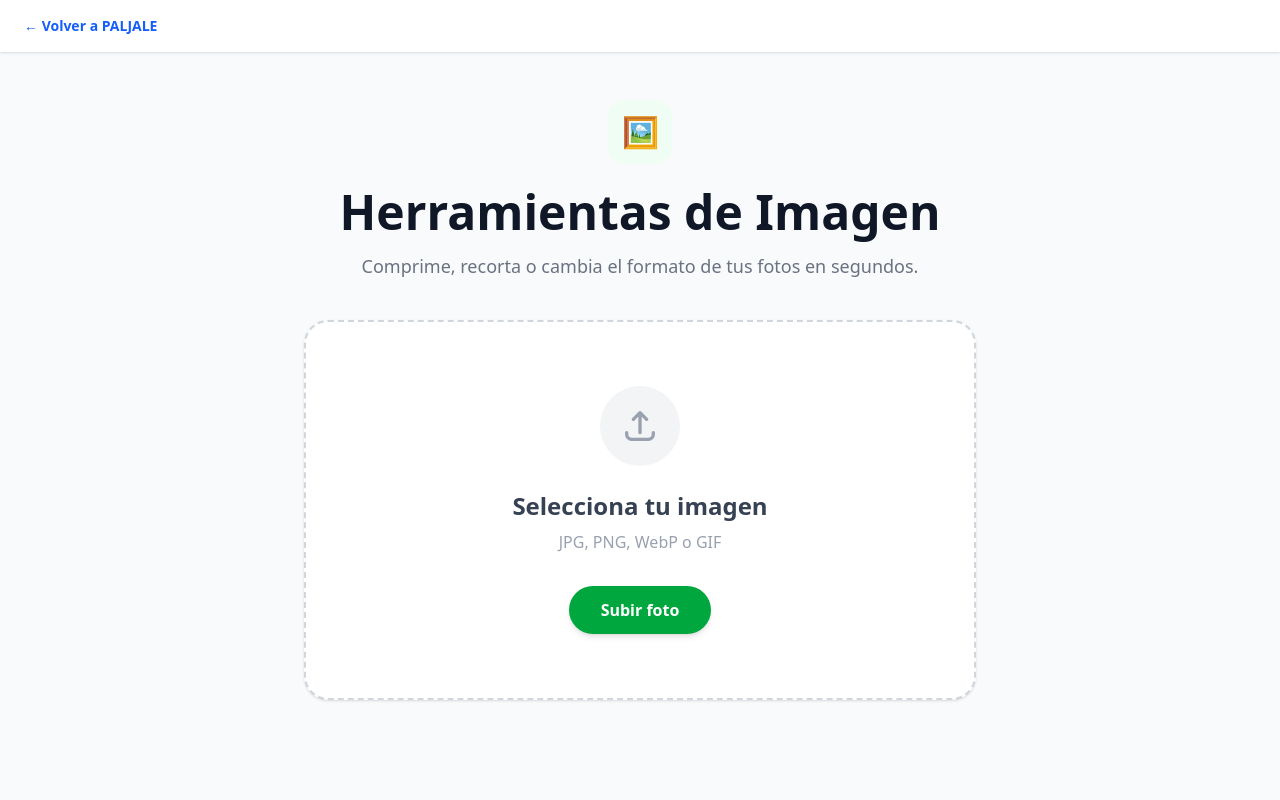
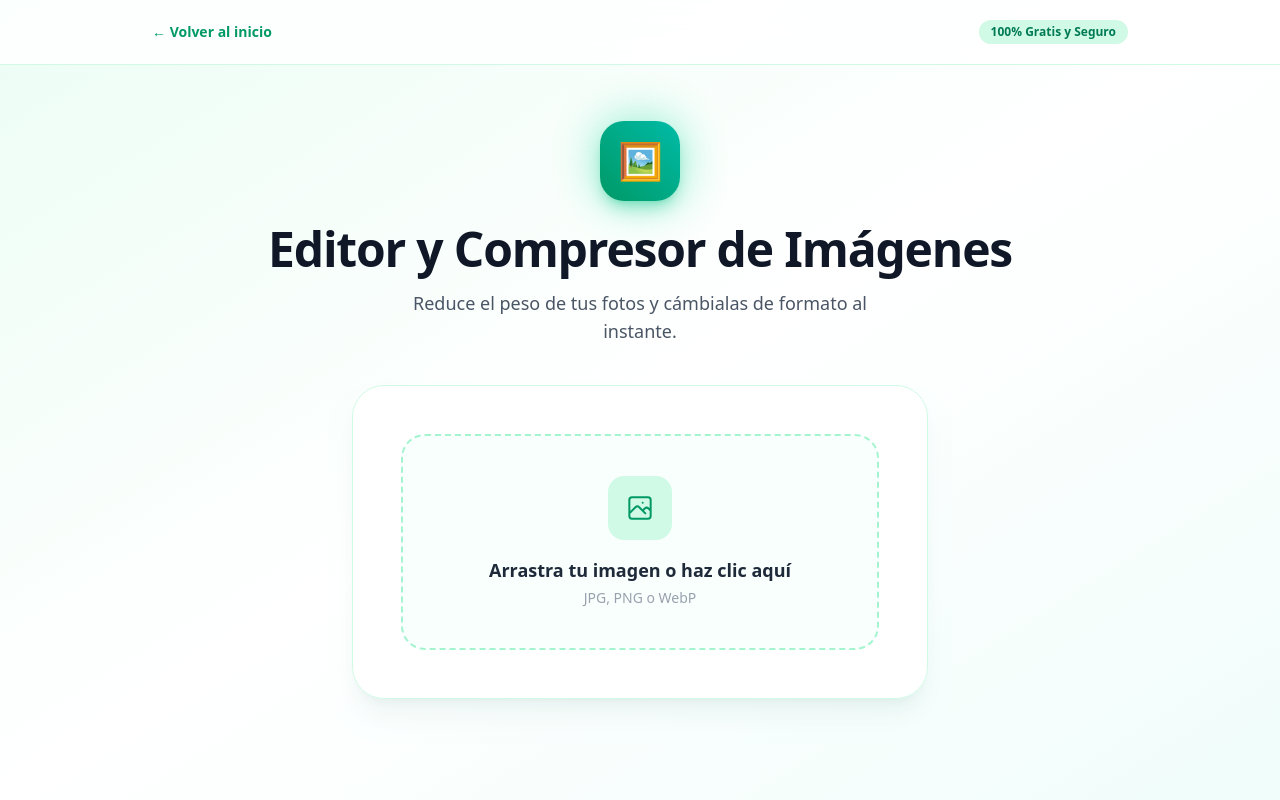
Before and after one commit to EitronZax77/paljale, a Next.js app: page /imagenes in a window 1280 px wide. Built offline with nearby package versions, Linux system fonts and the light colour scheme.

Commit message:
Solucionado el arrastre de archivos y compresión real en imágenes

```diff
--- a/app/imagenes/page.tsx
+++ b/app/imagenes/page.tsx
@@ -1,39 +1,187 @@
+"use client";
+
+import { useState } from "react";
+import imageCompression from "browser-image-compression";
+
 export default function ImagenesPage() {
+  const [archivoOriginal, setArchivoOriginal] = useState<File | null>(null);
+  const [imagenUrl, setImagenUrl] = useState<string | null>(null);
+  const [imagenOptimizadaUrl, setImagenOptimizadaUrl] = useState<string | null>(null);
+  const [tamanoOriginal, setTamanoOriginal] = useState<string>("");
+  const [tamanoNuevo, setTamanoNuevo] = useState<string>("");
+  const [formatoDestino, setFormatoDestino] = useState<string>("image/jpeg");
+  const [procesando, setProcesando] = useState(false);
+  const [arrastrando, setArrastrando] = useState(false);
+
+  const procesarArchivo = (file: File) => {
+    if (file && file.type.startsWith("image/")) {
+      setArchivoOriginal(file);
+      setImagenUrl(URL.createObjectURL(file));
+      setTamanoOriginal((file.size / 1024 / 1024).toFixed(2) + " MB");
+      setImagenOptimizadaUrl(null);
+    } else {
+      alert("Por favor, selecciona un archivo de imagen válido.");
+    }
+  };
+
+  const manejarSubida = (e: React.ChangeEvent<HTMLInputElement>) => {
+    const file = e.target.files?.[0];
+    if (file) procesarArchivo(file);
+  };
+
+  // Eventos para arrastrar y soltar de forma correcta
+  const manejarDragOver = (e: React.DragEvent) => {
+    e.preventDefault();
+    setArrastrando(true);
+  };
+
+  const manejarDragLeave = () => {
+    setArrastrando(false);
+  };
+
+  const manejarDrop = (e: React.DragEvent) => {
+    e.preventDefault();
+    setArrastrando(false);
+    const file = e.dataTransfer.files?.[0];
+    if (file) procesarArchivo(file);
+  };
+
+  const comprimirYConvertirImagen = async () => {
+    if (!archivoOriginal) return;
+
+    setProcesando(true);
+
+    try {
+      const options = {
+        maxSizeMB: 1,
+        maxWidthOrHeight: 1920,
+        useWebWorker: true,
+        fileType: formatoDestino,
+      };
+
+      const compressedFile = await imageCompression(archivoOriginal, options);
+
+      setImagenOptimizadaUrl(URL.createObjectURL(compressedFile));
+      setTamanoNuevo((compressedFile.size / 1024 / 1024).toFixed(2) + " MB");
+    } catch (error) {
+      console.error("Error al procesar la imagen:", error);
+      alert("Hubo un error al procesar la imagen.");
+    } finally {
+      setProcesando(false);
+    }
+  };
+
   return (
-    <div className="min-h-screen bg-gray-50 text-gray-800 font-sans">
-      <header className="bg-white shadow-sm py-4 px-6">
-        <a href="/" className="text-sm font-bold text-blue-600 hover:text-blue-800 transition flex items-center gap-2">
-          ← Volver a PALJALE
-        </a>
+    <div className="min-h-screen bg-gradient-to-br from-emerald-50 via-white to-teal-50 text-gray-900 font-sans selection:bg-emerald-600 selection:text-white">
+
+      {/* Barra superior */}
+      <header className="sticky top-0 z-50 bg-white/80 backdrop-blur-md border-b border-emerald-100">
+        <div className="max-w-5xl mx-auto px-6 h-16 flex items-center justify-between">
+          <a href="/" className="text-sm font-bold text-emerald-600 hover:text-emerald-800 transition flex items-center gap-2">
+            ← Volver al inicio
+          </a>
+          <span className="text-xs font-semibold px-3 py-1 rounded-full bg-emerald-100 text-emerald-700">
+            100% Gratis y Seguro
+          </span>
+        </div>
       </header>
 
-      <main className="max-w-4xl mx-auto px-6 py-12 flex flex-col items-center">
-        <div className="bg-green-50 w-16 h-16 rounded-2xl flex items-center justify-center text-green-500 text-3xl mb-6">
-          🖼️
+      <main className="max-w-4xl mx-auto px-6 py-14 flex flex-col items-center">
+
+        {/* Icono colorido con brillo */}
+        <div className="relative mb-6">
+          <div className="absolute inset-0 bg-emerald-400 rounded-3xl blur-xl opacity-40 animate-pulse"></div>
+          <div className="relative w-20 h-20 rounded-3xl bg-gradient-to-tr from-emerald-600 to-teal-500 text-white flex items-center justify-center text-4xl shadow-lg shadow-emerald-500/30">
+            🖼️
+          </div>
         </div>
 
-        <h1 className="text-3xl md:text-5xl font-extrabold text-gray-900 mb-4 text-center">
-          Herramientas de Imagen
+        <h1 className="text-4xl md:text-5xl font-extrabold tracking-tight text-gray-900 mb-4 text-center">
+          Editor y Compresor de Imágenes
         </h1>
-        <p className="text-gray-500 mb-10 text-center text-lg">
-          Comprime, recorta o cambia el formato de tus fotos en segundos.
+        <p className="text-gray-600 mb-10 text-center text-lg max-w-lg">
+          Reduce el peso de tus fotos y cámbialas de formato al instante.
         </p>
 
-        <div className="w-full max-w-2xl bg-white border-2 border-dashed border-gray-300 rounded-3xl p-10 md:p-16 flex flex-col items-center justify-center hover:border-green-500 hover:bg-green-50 transition-colors cursor-pointer group shadow-sm">
-          <div className="bg-gray-100 group-hover:bg-green-100 text-gray-400 group-hover:text-green-600 p-5 rounded-full mb-6 transition-colors">
-            <svg className="w-10 h-10" fill="none" stroke="currentColor" viewBox="0 0 24 24" xmlns="http://www.w3.org/2000/svg">
-              <path strokeLinecap="round" strokeLinejoin="round" strokeWidth={2} d="M4 16v1a3 3 0 003 3h10a3 3 0 003-3v-1m-4-8l-4-4m0 0L8 8m4-4v12" />
-            </svg>
-          </div>
-          <h3 className="text-xl md:text-2xl font-bold text-gray-700 mb-2 text-center">
-            Selecciona tu imagen
-          </h3>
-          <p className="text-gray-400 text-sm md:text-base mb-8 text-center">
-            JPG, PNG, WebP o GIF
-          </p>
-          <button className="bg-green-600 text-white font-bold py-3 px-8 rounded-full hover:bg-green-700 transition shadow-md">
-            Subir foto
-          </button>
+        {/* Tarjeta interactiva */}
+        <div className="w-full max-w-xl bg-white/90 backdrop-blur-xl border border-emerald-100 rounded-[32px] p-8 md:p-12 shadow-xl shadow-emerald-900/5 flex flex-col items-center">
+
+          {!imagenUrl ? (
+            <label
+              onDragOver={manejarDragOver}
+              onDragLeave={manejarDragLeave}
+              onDrop={manejarDrop}
+              className={`w-full flex flex-col items-center justify-center border-2 border-dashed rounded-3xl p-10 cursor-pointer transition-all group ${
+                arrastrando ? 'border-emerald-600 bg-emerald-100/50 scale-[1.02]' : 'border-emerald-200 bg-emerald-50/30 hover:bg-emerald-50/60'
+              }`}
+            >
+              <div className="w-16 h-16 rounded-2xl bg-emerald-100 text-emerald-600 flex items-center justify-center mb-4 group-hover:scale-110 transition-transform">
+                <svg className="w-8 h-8" fill="none" stroke="currentColor" viewBox="0 0 24 24"><path strokeLinecap="round" strokeLinejoin="round" strokeWidth={1.5} d="M4 16l4.586-4.586a2 2 0 012.828 0L16 16m-2-2l1.586-1.586a2 2 0 012.828 0L20 14m-6-6h.01M6 20h12a2 2 0 002-2V6a2 2 0 00-2-2H6a2 2 0 00-2 2v12a2 2 0 002 2z" /></svg>
+              </div>
+              <span className="text-lg font-bold text-gray-800 mb-1">Arrastra tu imagen o haz clic aquí</span>
+              <span className="text-sm text-gray-400">JPG, PNG o WebP</span>
+              <input type="file" className="hidden" accept="image/*" onChange={manejarSubida} />
+            </label>
+          ) : (
+            <div className="w-full flex flex-col items-center">
+              <div className="relative mb-4 rounded-2xl overflow-hidden border border-emerald-100 shadow-md max-h-48 bg-gray-50 p-2">
+                <img src={imagenUrl} alt="Vista previa" className="max-h-40 object-contain rounded-xl" />
+              </div>
+
+              <div className="w-full bg-emerald-50/60 p-4 rounded-2xl mb-6 text-sm text-gray-700 flex justify-between items-center">
+                <span>Archivo: <strong className="text-gray-900">{archivoOriginal?.name}</strong></span>
+                <span className="bg-emerald-200/60 px-2.5 py-1 rounded-lg font-semibold text-emerald-800">{tamanoOriginal}</span>
+              </div>
+
+              {/* Selector de formato de salida */}
+              <div className="w-full mb-6">
+                <label className="block text-xs font-bold text-gray-600 uppercase tracking-wider mb-2">
+                  Convertir a formato:
+                </label>
+                <select
+                  value={formatoDestino}
+                  onChange={(e) => setFormatoDestino(e.target.value)}
+                  className="w-full py-3 px-4 rounded-xl border border-emerald-200 bg-white font-medium text-gray-800 focus:outline-none focus:ring-2 focus:ring-emerald-500"
+                >
+                  <option value="image/jpeg">JPG / JPEG (Ideal para fotos)</option>
+                  <option value="image/png">PNG (Ideal para gráficos y transparencias)</option>
+                  <option value="image/webp">WebP (Formato moderno ultraligero)</option>
+                </select>
+              </div>
+
+              {!imagenOptimizadaUrl ? (
+                <button
+                  onClick={comprimirYConvertirImagen}
+                  disabled={procesando}
+                  className="w-full bg-gradient-to-r from-emerald-600 to-teal-600 text-white font-bold py-4 px-6 rounded-2xl hover:opacity-95 transition-all shadow-lg shadow-emerald-600/25 flex items-center justify-center gap-2 disabled:opacity-50"
+                >
+                  {procesando ? "Procesando y comprimiendo..." : "Comprimir y Convertir Ahora"}
+                </button>
+              ) : (
+                <div className="w-full flex flex-col gap-3">
+                  <div className="bg-emerald-100/70 border border-emerald-300 text-emerald-900 text-center py-3 rounded-2xl font-bold text-sm">
+                    ✨ ¡Listo! Nuevo tamaño: {tamanoNuevo}
+                  </div>
+
+                  <a
+                    href={imagenOptimizadaUrl}
+                    download={`optimizado.${formatoDestino.split('/')[1]}`}
+                    className="w-full bg-gradient-to-r from-emerald-600 to-teal-600 text-white font-bold py-4 px-6 rounded-2xl hover:opacity-95 transition-all shadow-lg shadow-emerald-600/25 flex items-center justify-center gap-2 text-center"
+                  >
+                    Descargar Imagen Procesada
+                  </a>
+
+                  <button
+                    onClick={() => { setImagenUrl(null); setImagenOptimizadaUrl(null); setArchivoOriginal(null); }}
+                    className="text-sm font-medium text-gray-500 hover:text-gray-800 transition mt-2"
+                  >
+                    Procesar otra imagen
+                  </button>
+                </div>
+              )}
+            </div>
+          )}
+
         </div>
       </main>
     </div>
--- a/package.json
+++ b/package.json
@@ -9,6 +9,7 @@
     "lint": "eslint"
   },
   "dependencies": {
+    "browser-image-compression": "^2.0.2",
     "next": "16.3.6",
     "react": "19.2.8",
     "react-dom": "19.2.8",
```
Also changed, not shown: 1 other file (tests, documents, lock files or other folders).
